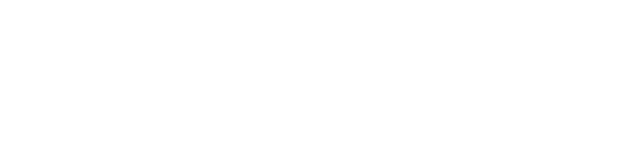
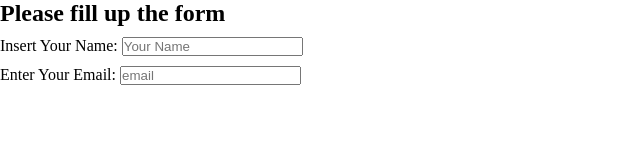
Before and after one commit to kaziMuntasirRahman/demoForm, a plain HTML site: page index.html in a window 1280 px wide. Shown: the whole page, without its empty margins (0-640 px from the left). Drawn offline with Linux system fonts and the light colour scheme.

Commit message:
Add Styles

```diff
--- a/index.html
+++ b/index.html
@@ -4,8 +4,28 @@
   <meta charset="UTF-8">
   <meta name="viewport" content="width=device-width, initial-scale=1.0">
   <title>form</title>
+  <link rel="stylesheet" href="styles.css">
 </head>
 <body>
+  <header>
+  </header>
 
+  <main id="main">
+    <section>
+      <h2>Please fill up the form</h2>
+      <form action="">
+        <label for="name">Insert Your Name:
+          <input id="name" type="text" placeholder="Your Name">
+        </label>
+        <label for="email">Enter Your Email:
+          <input type="email" name="email" id="email" placeholder="email">
+        </label>
+      </form>
+    </section>
+  </main>
+
+
+  <footer>
+  </footer>
 </body>
 </html>
--- /dev/null
+++ b/styles.css
@@ -0,0 +1,10 @@
+*{
+  margin: 0;
+  padding: 0;
+}
+
+
+label{
+  display: block;
+  margin: 10px 0px;
+}
```
